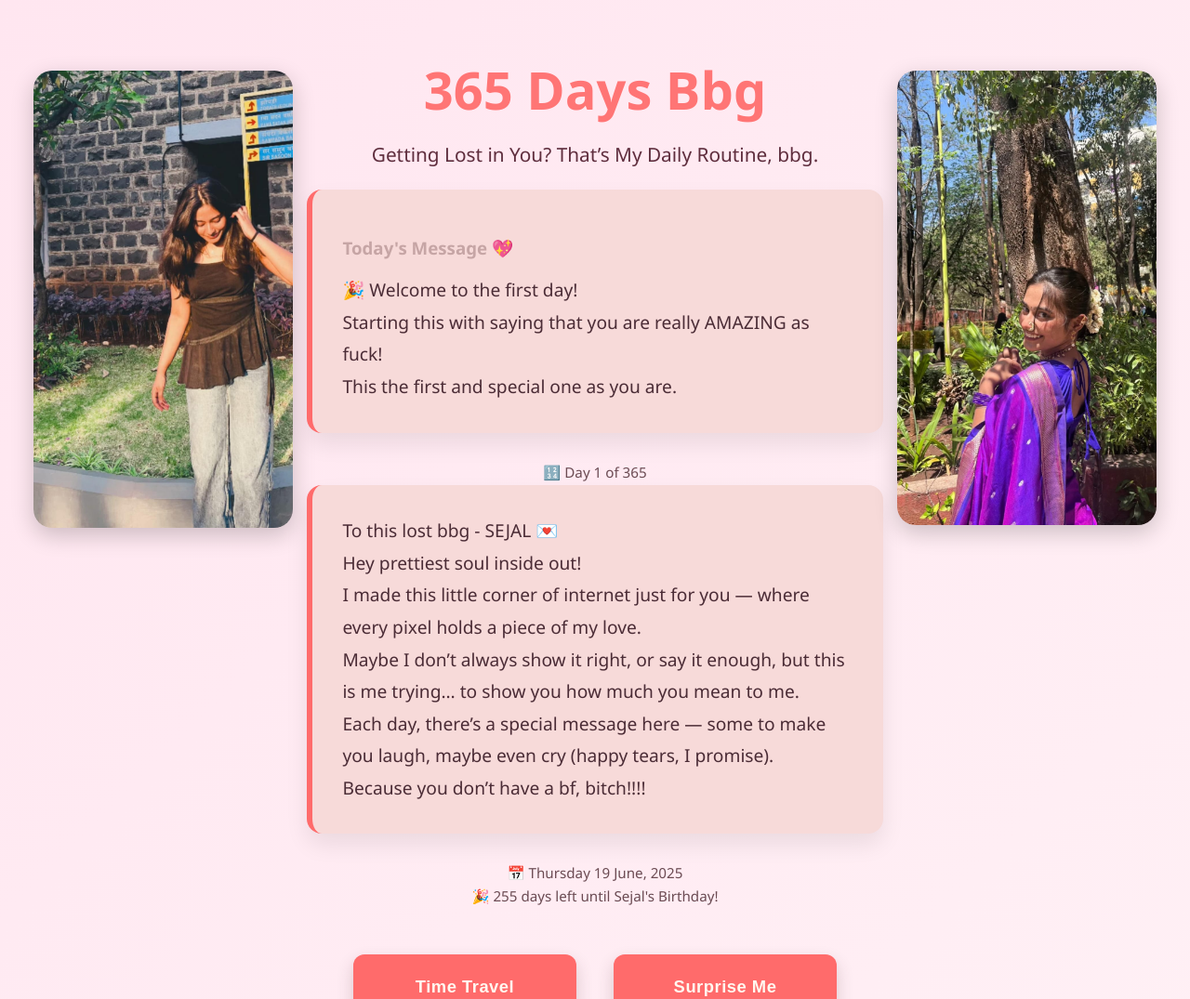
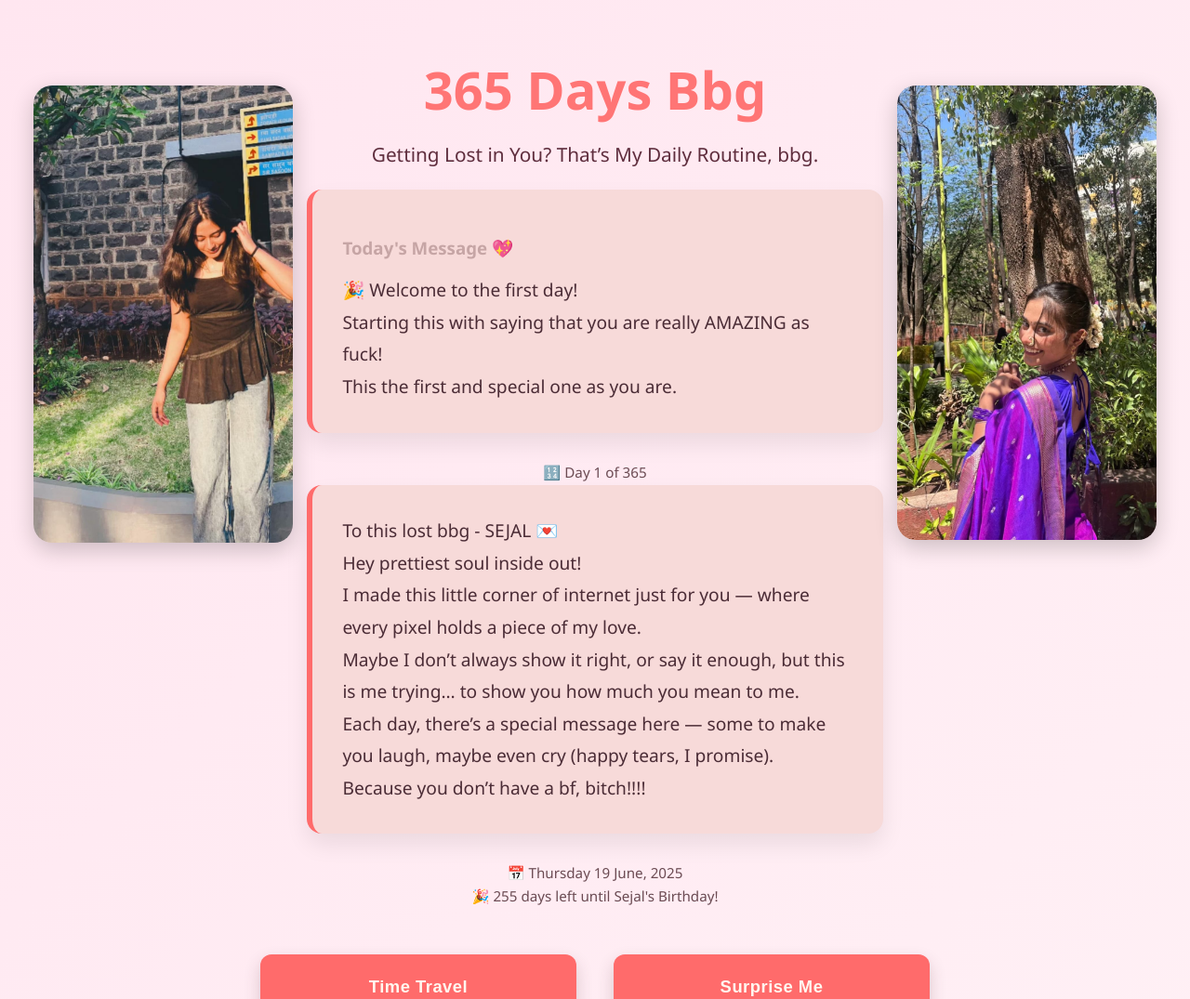
Before and after one commit to juie-ing/365-days-bbg, a React (Create React App) app: page / in a window 1280 px wide. Shown: the top 1075 px of the page at 93% size. Built offline with nearby package versions, Linux system fonts and the light colour scheme.

Commit message:
🚫 Remove leftover style.css import (final fix)

```diff
--- a/src/App.tsx
+++ b/src/App.tsx
@@ -46,7 +46,7 @@ const SideColumn = styled.div`
   justify-content: center;
   align-items: flex-start;
   padding-top: 0;         // remove any internal spacing
-  margin-top: -8rem;      // pull it closer to top
+  margin-top: -7rem;      // pull it closer to top
 `;
 
 
@@ -129,7 +129,7 @@ const Button = styled.button`
   /* 💡 Added width control */
   min-width: 220px;
   max-width: 100%;
-  width: 240px;
+  width: 340px;
 
   &:hover {
     background-color: #4B2C36;
```
